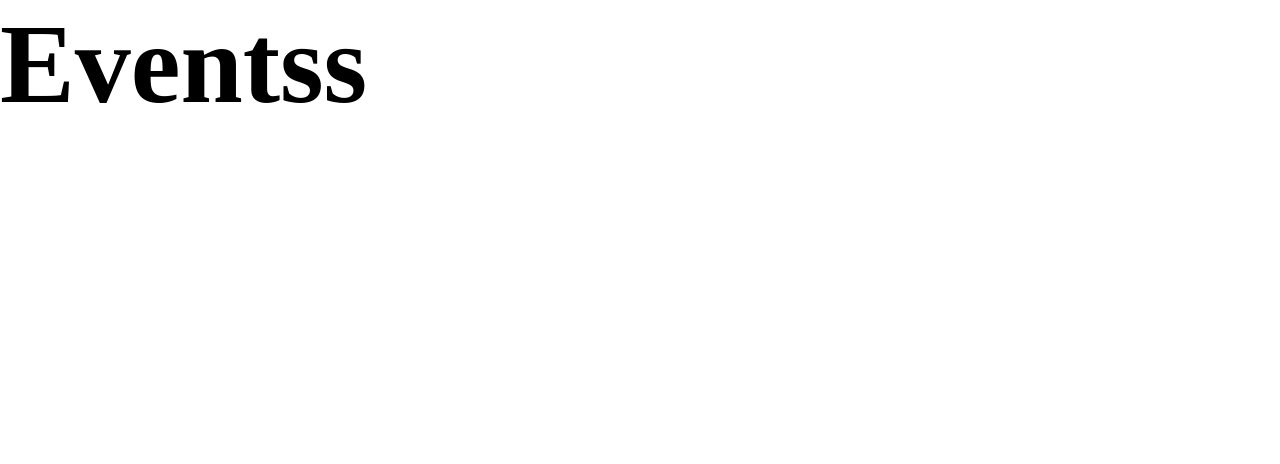
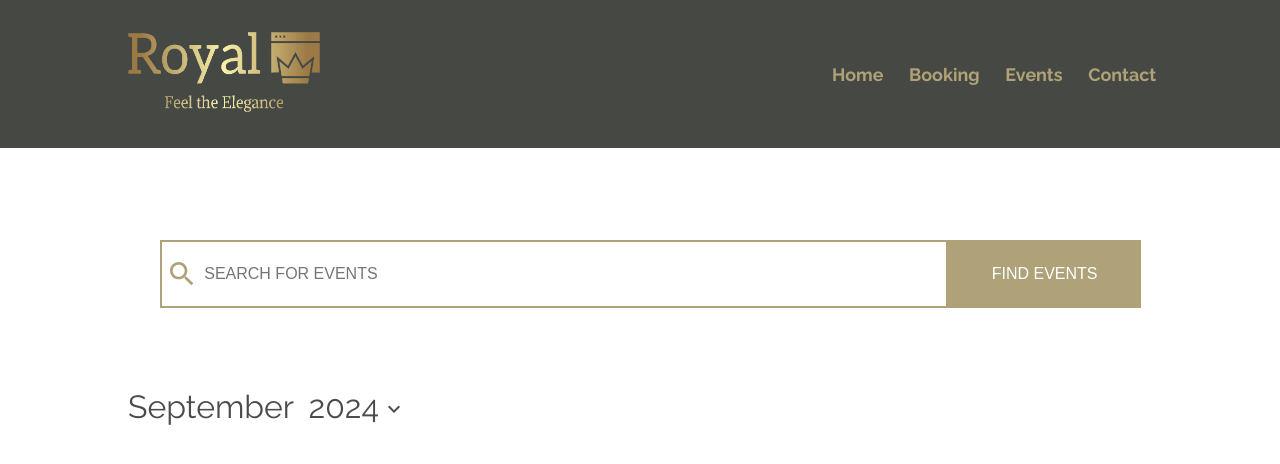
Before and after one commit to Gopisam1126/GuestManagementSystem, a React (Vite) app in the folder FRONTEND/: page /events in a window 1280 px wide. Shown: the top 464 px of the page. Built offline with nearby package versions, Linux system fonts and the light colour scheme.

Commit message:
add events page

```diff
--- /dev/null
+++ b/FRONTEND/src/assets/component/eventList.jsx
@@ -0,0 +1,12 @@
+
+import "../componentStyles/eventList.css";
+function EventList() {
+
+
+
+    return <>
+
+    </>
+}
+
+export default EventList;
--- /dev/null
+++ b/FRONTEND/src/assets/component/header2.jsx
@@ -0,0 +1,19 @@
+import { Link } from "react-router-dom";
+import Navbar from "./navbar";
+import "../componentStyles/header2.css"
+function Header2() {
+    return <>
+        <section className="header2-section">
+        <div className="nav-logo">
+                    <Link to="/">
+                        <img src="/images/logo-no-background-removebg-preview.png" alt="logo" className="logo" />
+                    </Link>
+                    <nav className="navbar">
+                        <Navbar/>
+                    </nav>
+                </div>
+        </section>
+    </>
+}
+
+export default Header2;
--- a/FRONTEND/src/assets/componentStyles/availability.css
+++ b/FRONTEND/src/assets/componentStyles/availability.css
@@ -26,6 +26,7 @@
     --font-fam-p: "Raleway", sans-serif;
 }
 .availability-sec {
+    background-color: #bcbcbc;
     font-family: var(--font-fam-p);
     font-weight: 500;
     padding: 5rem 10vw;
@@ -39,6 +40,7 @@
     display: none;
     position: absolute;
     width: 20vw;
+    padding: 0.9rem 0.9vw;
     z-index: 10;
     border: 1px solid #AFA278;
     background-color: rgba(255, 255, 255, 0.2);
@@ -77,7 +79,7 @@
     border: 1px solid #AFA278;
     border-radius: 5px;
     background-color: #AFA278;
-    color: #fff;
+    color: #cfcfcf;
     font-size: var(--font-size-btn1);
     padding: 1.2rem 1.2vw;
     margin-top: 6.5rem;
--- /dev/null
+++ b/FRONTEND/src/assets/componentStyles/eventList.css
@@ -0,0 +1,41 @@
+:root {
+
+    /* Primary Color Pallet */
+
+    --colorP: #333333;
+    --colorS: #AFA278;
+    --color1: #5E5E5E;
+    --colorF: #646464;
+
+    /* Secondary Color Pallet */
+
+    --colorSec1: #181C14;
+    --colorSec2: #3C3D37;
+    --colorSec3: #697565;
+    --coloeSec4: #ECDFCC;
+
+
+    --font-size-p: 7rem;
+    --font-size-h2: 5.2rem;
+    --font-size-s: 4.32rem;
+    --font-size-h3: 3.67rem;
+    --font-size-h4: 2rem;
+    --font-size-btn1: 1.6rem;
+    --font-size-text: 1.3rem;
+    --font-size-li: 1.12rem;
+    --font-size-sm: 0.8rem;
+    --font-fam-p: "Raleway", sans-serif;
+}
+.current-month {
+    padding: 5rem 0vw;
+    font-family: var(--font-fam-p);
+    opacity: 0.7;
+}
+.c-month {
+    font-size: var(--font-size-h4);
+    display: flex;
+    align-items: center;
+}
+.c-yr {
+    margin-left: 0.9rem;
+}
--- /dev/null
+++ b/FRONTEND/src/assets/componentStyles/header2.css
@@ -0,0 +1,27 @@
+:root {
+
+    /* Primary Color Pallet */
+
+    --colorP: #333333;
+    --colorS: #AFA278;
+    --color1: #5E5E5E;
+    --colorF: #646464;
+
+    /* Secondary Color Pallet */
+
+    --colorSec1: #181C14;
+    --colorSec2: #3C3D37;
+    --colorSec3: #697565;
+    --coloeSec4: #ECDFCC;
+
+
+    --font-size-p: 7rem;
+    --font-size-h2: 5.2rem;
+    --font-size-s: 4.32rem;
+    --font-size-h3: 3.67rem;
+    --font-size-h4: 2rem;
+    --font-size-btn1: 1.6rem;
+    --font-size-text: 1.3rem;
+    --font-size-li: 1.12rem;
+    --font-fam-p: "Raleway", sans-serif;
+}
--- a/FRONTEND/src/assets/pageStyles/events.css
+++ b/FRONTEND/src/assets/pageStyles/events.css
@@ -0,0 +1,88 @@
+:root {
+
+    /* Primary Color Pallet */
+
+    --colorP: #333333;
+    --colorS: #AFA278;
+    --color1: #5E5E5E;
+    --colorF: #646464;
+
+    /* Secondary Color Pallet */
+
+    --colorSec1: #181C14;
+    --colorSec2: #3C3D37;
+    --colorSec3: #697565;
+    --coloeSec4: #ECDFCC;
+
+
+    --font-size-p: 7rem;
+    --font-size-h2: 5.2rem;
+    --font-size-s: 4.32rem;
+    --font-size-h3: 3.67rem;
+    --font-size-h4: 2rem;
+    --font-size-btn1: 1.6rem;
+    --font-size-text: 1.3rem;
+    --font-size-li: 1.12rem;
+    --font-size-sm: 0.8rem
+    --font-fam-p: "Raleway", sans-serif;
+}
+.events-section {
+    padding: 0rem 10vw 2rem 10vw;
+}
+.events-body-sontainer {
+    position: relative;
+    top: 15rem;
+
+}
+.events-header {
+    background-color: rgba(24, 28, 20, 0.8);
+    backdrop-filter: blur(5px);
+    -webkit-backdrop-filter: blur(5px);
+    position: fixed;
+    top: 0rem;
+    left: 0;
+    padding-left: 10vw;
+    padding-top: 2rem;
+    padding-bottom: 2rem;
+    /* background-color: var(--colorP); */
+    width: 100%;
+    z-index: 10;
+}
+.change {
+    background-color: var(--colorS);
+}
+.search-container {
+    display: flex;
+    align-items: center;
+}
+.searchbox {
+    width: 77%;
+    height: 3rem;
+    border: 2px solid #AFA278;
+    padding: 2rem 3.3vw;
+    font-size: var(--font-size-sm);
+}
+input:focus {
+    outline: none;
+}
+.find-events-btn {
+    background-color: var(--colorS);
+    border: 1px solid transparent;
+    font-size: var(--font-size-sm);
+    padding: 1.47rem 3.3vw;
+    color: #fff;
+    cursor: pointer;
+}
+.current-month {
+    padding: 5rem 0vw;
+    font-family: var(--font-fam-p);
+    opacity: 0.7;
+}
+.c-month {
+    font-size: var(--font-size-h4);
+    display: flex;
+    align-items: center;
+}
+.c-yr {
+    margin-left: 0.9rem;
+}
--- a/FRONTEND/src/assets/pages/events.jsx
+++ b/FRONTEND/src/assets/pages/events.jsx
@@ -1,7 +1,55 @@
+import { useState } from "react";
+import Header2 from "../component/header2";
+import EventList from "../component/eventList";
+import SearchIcon from '@mui/icons-material/Search';
+import KeyboardArrowDownIcon from '@mui/icons-material/KeyboardArrowDown';
+// import EventBusyIcon from '@mui/icons-material/EventBusy';
+import "../pageStyles/events.css"
 function Events() {
+
+    const d = new Date();
+    const year = d.getFullYear();
+    const monthName = d.toLocaleString('default', { month: 'long' });
+
+    const [change, setChange] = useState(false)
+
+    function changeNav() {
+        setChange(true)
+    }
+
     return <>
-        <section className="events-section">
-            <h1>Eventss</h1>
+        <section className="events-section" onScroll={changeNav}>
+            <div className={`${change ? 'change' : ''} events-header`}>
+                <Header2/>
+            </div>
+            <div className="events-body-sontainer">
+                <div className="search-container">
+                    <SearchIcon style={{
+                        color: "#AFA278",
+                        position: "relative",
+                        left: "3vw",
+                        fontSize: "2rem"
+                    }}/>
+                    <input type="text" className="searchbox" placeholder="SEARCH FOR EVENTS" />
+                    <input type="submit" value="FIND EVENTS" className="find-events-btn" />
+                </div>
+                <div className="event-list-container">
+                    <EventList/>
+                </div>
+                <div className="current-month">
+                    <p className="c-month">
+                        {monthName}
+                        <span className='c-yr'>{year}</span>
+                        <span className='month-arr-icon'>
+                            <KeyboardArrowDownIcon style={{
+                                position: 'relative',
+                                top: "0.2rem",
+                                left: "0.2rem"
+                            }}/>
+                        </span>
+                    </p>
+                </div>
+            </div>
         </section>
     </>
 }
```
